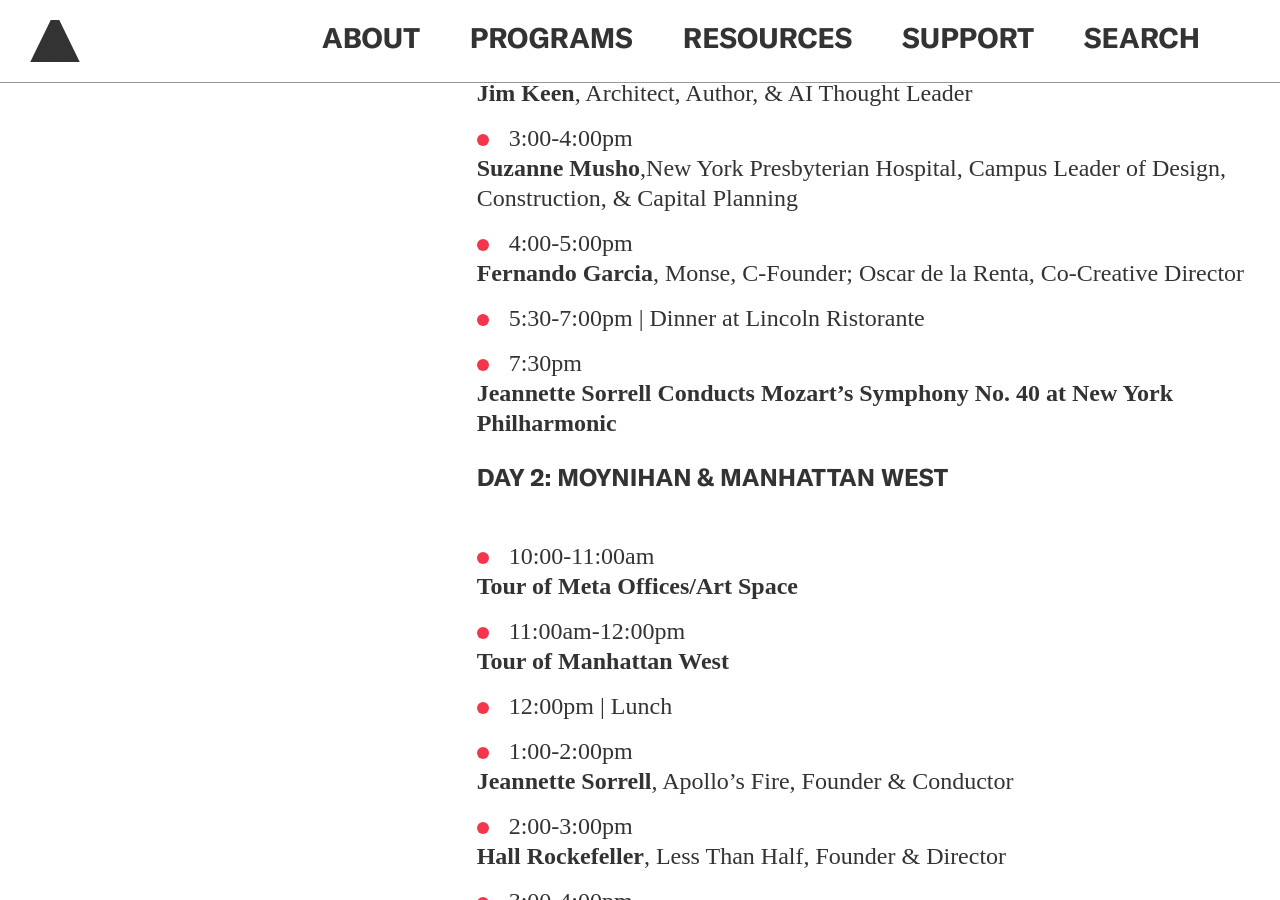
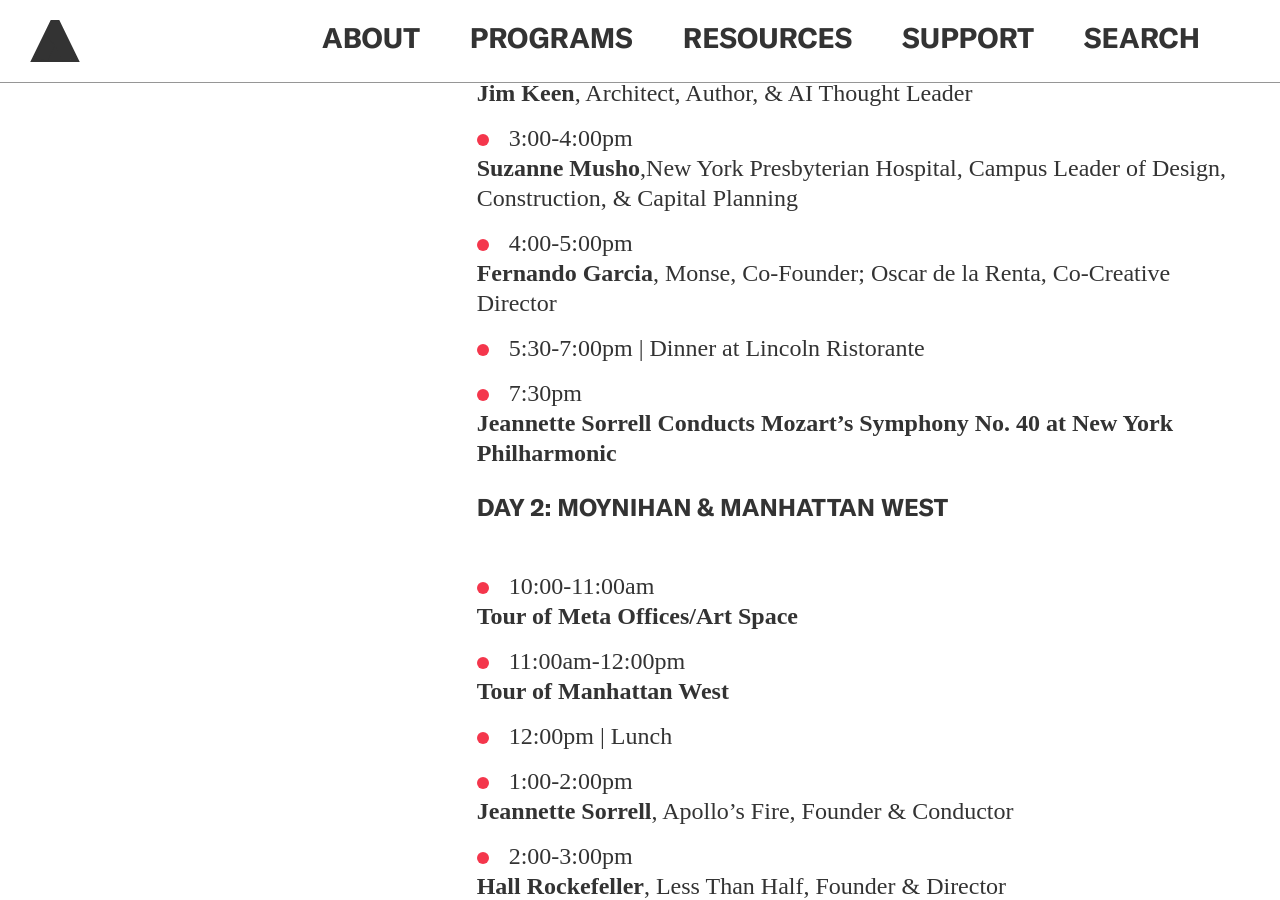
Before and after one commit to jengalas/bwaf-bbw, a Jekyll site: the page built from _programs/industry-leaders-roundtable-retreat.md, in a window 1280 px wide and 900 px high, scrolled down 2169 px. Built offline with Jekyll 4.4.1, drawn with Linux system fonts in a browser that asks for light colours; nearby versions of some CDN libraries; some web fonts are replaced.

Commit message:
Updated 1 file via CloudCannon.

```diff
--- a/_programs/industry-leaders-roundtable-retreat.md
+++ b/_programs/industry-leaders-roundtable-retreat.md
@@ -102,8 +102,8 @@
       * 3:00-4:00pm<br>**Suzanne Musho**,New York Presbyterian Hospital, Campus
       Leader of Design, Construction, & Capital Planning
 
-      * 4:00-5:00pm<br>**Fernando Garcia**, Monse, C-Founder; Oscar de la Renta,
-      Co-Creative Director
+      * 4:00-5:00pm<br>**Fernando Garcia**, Monse, Co-Founder; Oscar de la
+      Renta, Co-Creative Director
 
       * 5:30-7:00pm \| Dinner at Lincoln Ristorante
 
```
